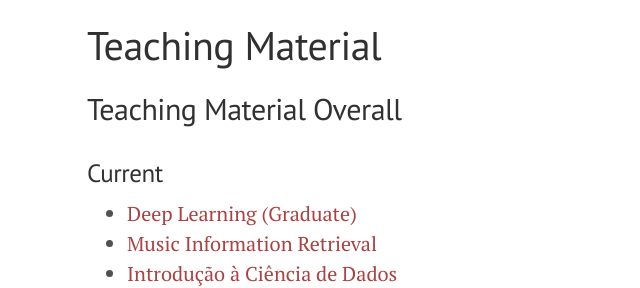
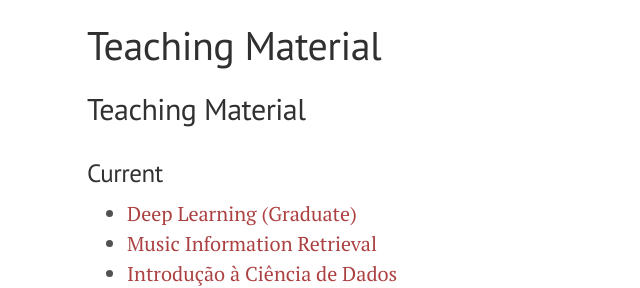
Before and after one commit to flaviovdf/flaviovdf.github.io, a Jekyll site: the page built from teaching/index.md, in a window 1280 px wide. Shown: the top 288 px of the page, without its empty margins (193-833 px from the left). Built offline with Jekyll 4.4.1, drawn with Linux system fonts in a browser that asks for light colours.

Commit message:
Update index.md

```diff
--- a/teaching/index.md
+++ b/teaching/index.md
@@ -4,7 +4,7 @@ title: Teaching Material
 permalink: /teaching/
 ---
 
-## Teaching Material Overall
+## Teaching Material
 
 ### Current
 
```
